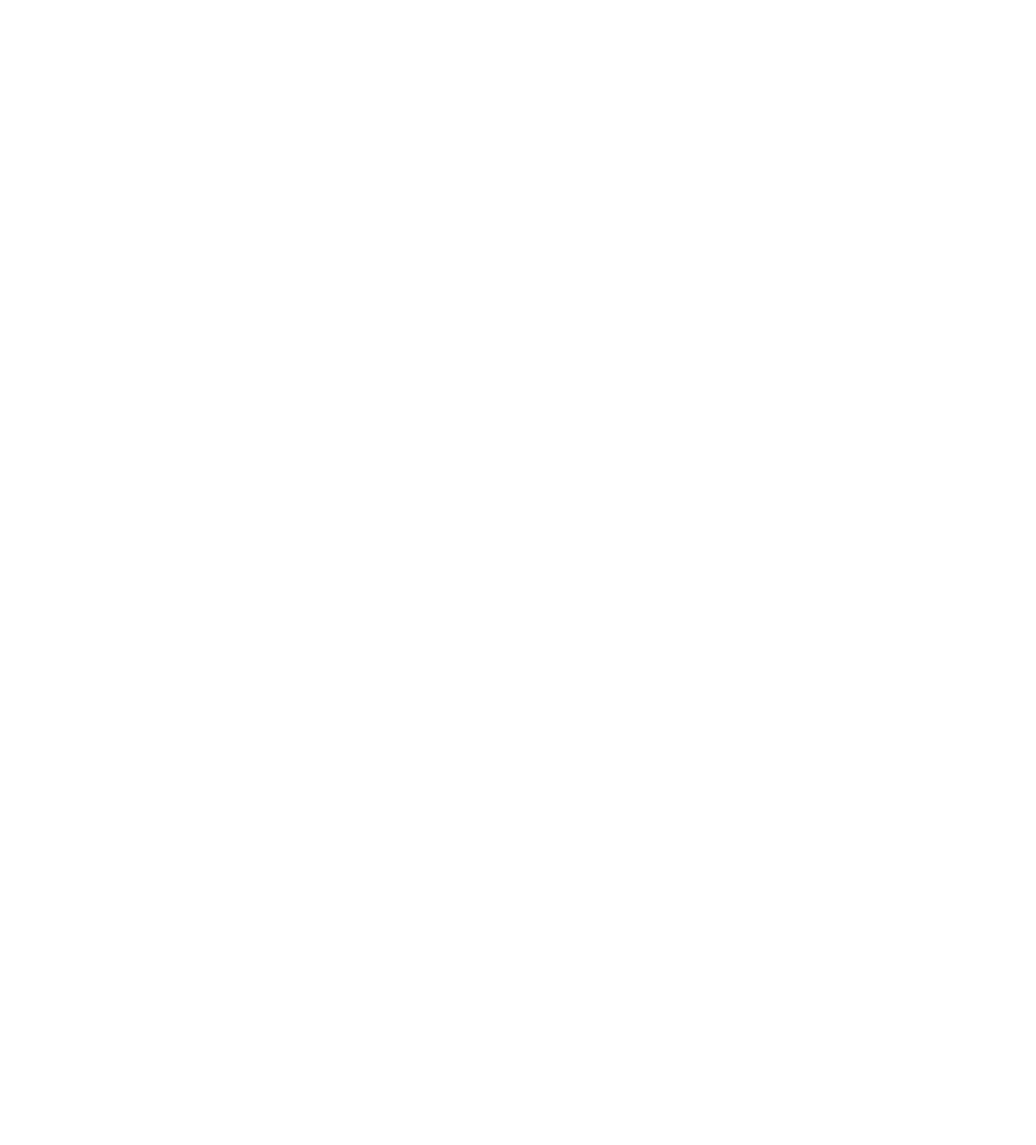
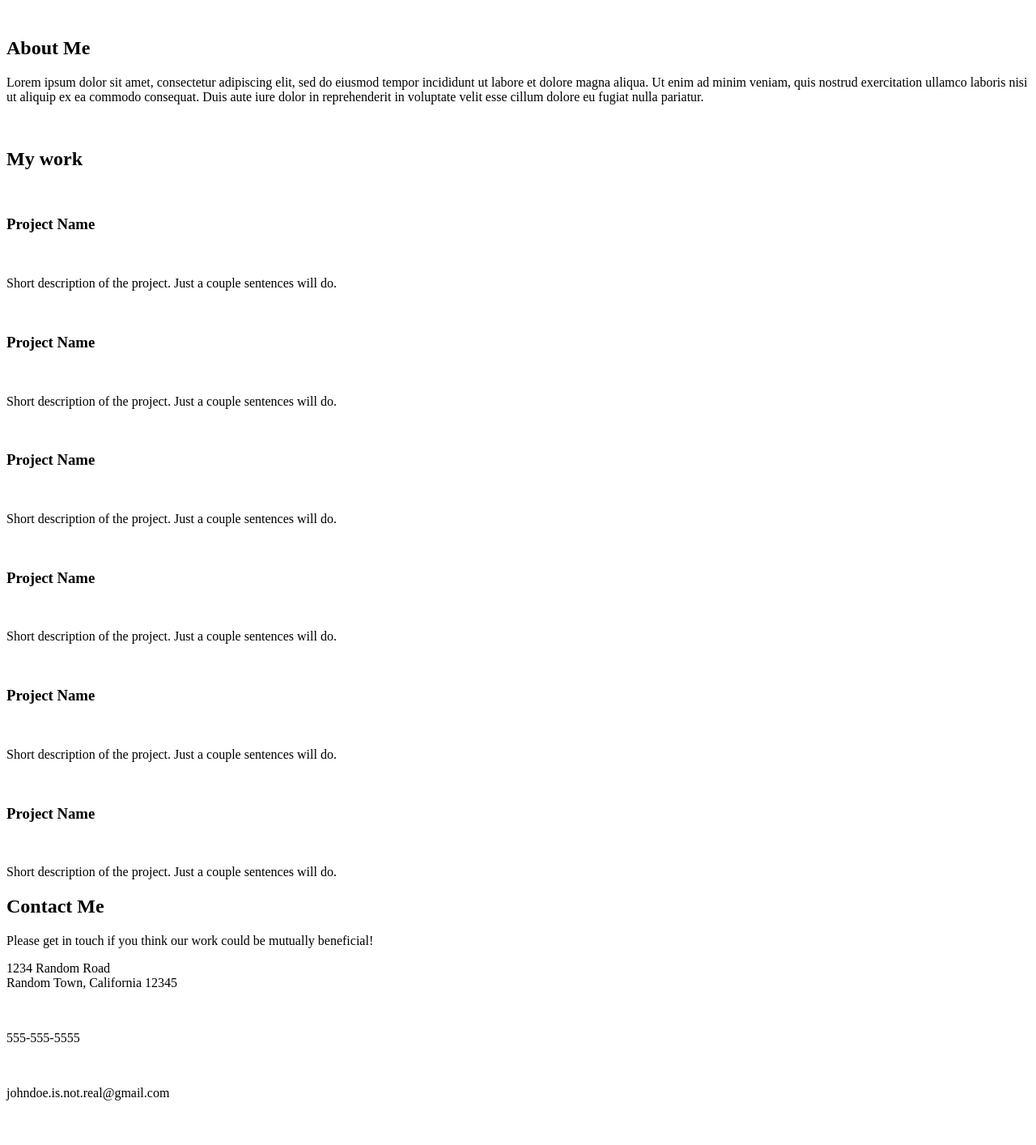
Before and after one commit to RivellionCS/odin-homepage, a plain HTML site: page index.html in a window 1280 px wide. Shown: the whole page at 81% size. Before the commit the page ends 800 px from the top, so only its background shows below. Drawn offline with Linux system fonts and the light colour scheme.

Commit message:
create basic html template

```diff
--- a/index.html
+++ b/index.html
@@ -8,7 +8,113 @@
 </head>
 
 <body>
-
+    <header>
+        <img src="" alt="">
+        <div>
+            <h2>About Me</h2>
+            <p>Lorem ipsum dolor sit amet, consectetur adipiscing elit, sed do eiusmod tempor incididunt ut labore et
+                dolore magna aliqua. Ut enim ad minim veniam, quis nostrud exercitation ullamco laboris nisi ut aliquip
+                ex ea commodo consequat. Duis aute iure dolor in reprehenderit in voluptate velit esse cillum dolore eu
+                fugiat nulla pariatur.</p>
+            <div>
+                <img src="" alt="">
+                <img src="" alt="">
+                <img src="" alt="">
+            </div>
+        </div>
+    </header>
+    <main>
+        <h2>My work</h2>
+        <div id="project-list">
+            <div class="project-card">
+                <img src="" alt="">
+                <div>
+                    <h3>Project Name</h3>
+                    <div>
+                        <img src="" alt="">
+                        <img src="" alt="">
+                    </div>
+                </div>
+                <p>Short description of the project. Just a couple sentences will do.</p>
+            </div>
+            <div class="project-card">
+                <img src="" alt="">
+                <div>
+                    <h3>Project Name</h3>
+                    <div>
+                        <img src="" alt="">
+                        <img src="" alt="">
+                    </div>
+                </div>
+                <p>Short description of the project. Just a couple sentences will do.</p>
+            </div>
+            <div class="project-card">
+                <img src="" alt="">
+                <div>
+                    <h3>Project Name</h3>
+                    <div>
+                        <img src="" alt="">
+                        <img src="" alt="">
+                    </div>
+                </div>
+                <p>Short description of the project. Just a couple sentences will do.</p>
+            </div>
+            <div class="project-card">
+                <img src="" alt="">
+                <div>
+                    <h3>Project Name</h3>
+                    <div>
+                        <img src="" alt="">
+                        <img src="" alt="">
+                    </div>
+                </div>
+                <p>Short description of the project. Just a couple sentences will do.</p>
+            </div>
+            <div class="project-card">
+                <img src="" alt="">
+                <div>
+                    <h3>Project Name</h3>
+                    <div>
+                        <img src="" alt="">
+                        <img src="" alt="">
+                    </div>
+                </div>
+                <p>Short description of the project. Just a couple sentences will do.</p>
+            </div>
+            <div class="project-card">
+                <img src="" alt="">
+                <div>
+                    <h3>Project Name</h3>
+                    <div>
+                        <img src="" alt="">
+                        <img src="" alt="">
+                    </div>
+                </div>
+                <p>Short description of the project. Just a couple sentences will do.</p>
+            </div>
+        </div>
+    </main>
+    <footer>
+        <div>
+            <h2>Contact Me</h2>
+            <p>Please get in touch if you think our work could be mutually beneficial!</p>
+            <p>1234 Random Road<br>Random Town, California 12345</p>
+            <div>
+                <img src="" alt="">
+                <p>555-555-5555</p>
+            </div>
+            <div>
+                <img src="" alt="">
+                <p>johndoe.is.not.real@gmail.com</p>
+            </div>
+            <div>
+                <img src="" alt="">
+                <img src="" alt="">
+                <img src="" alt="">
+            </div>
+        </div>
+        <img src="" alt="">
+    </footer>
 </body>
 
 </html>
```
